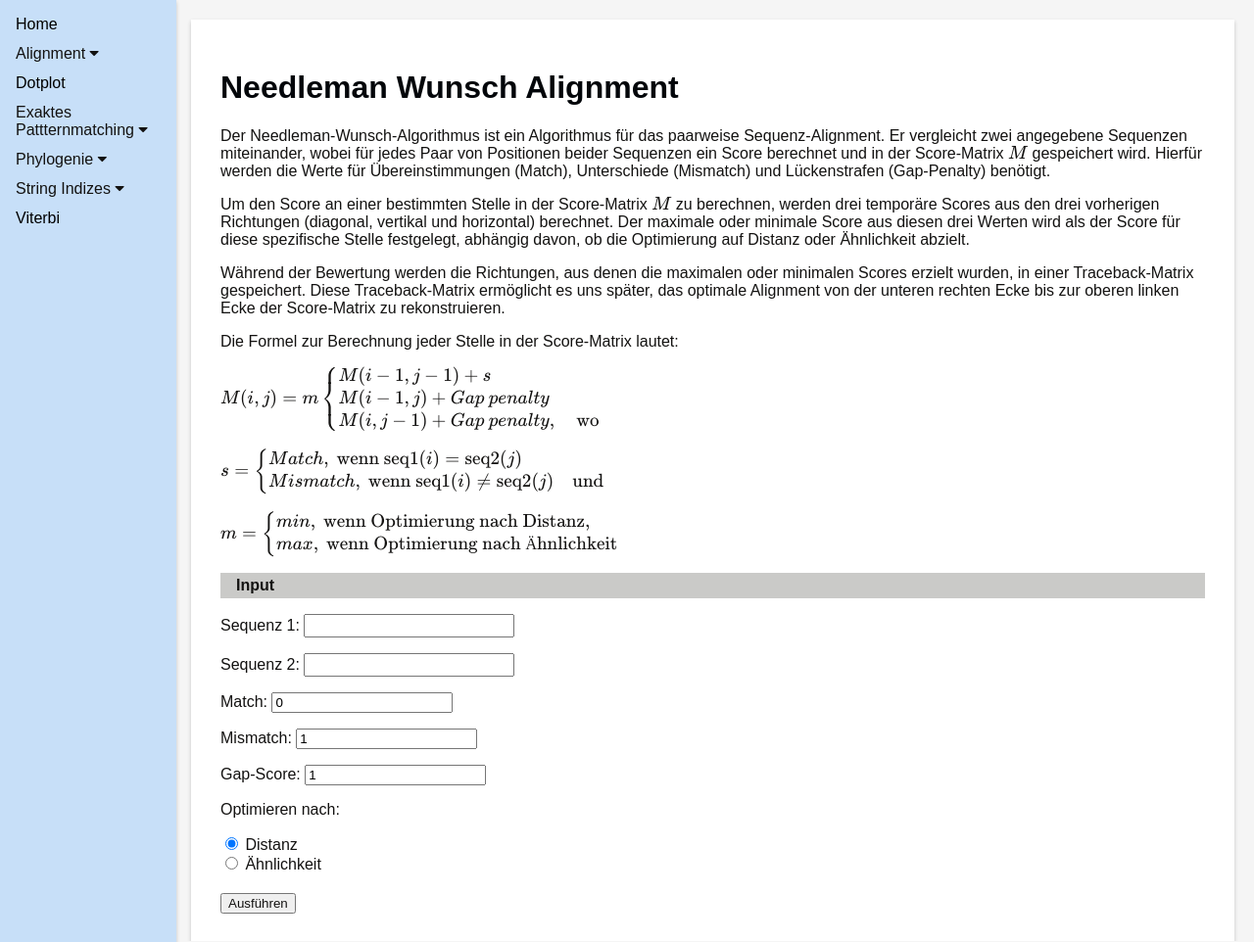
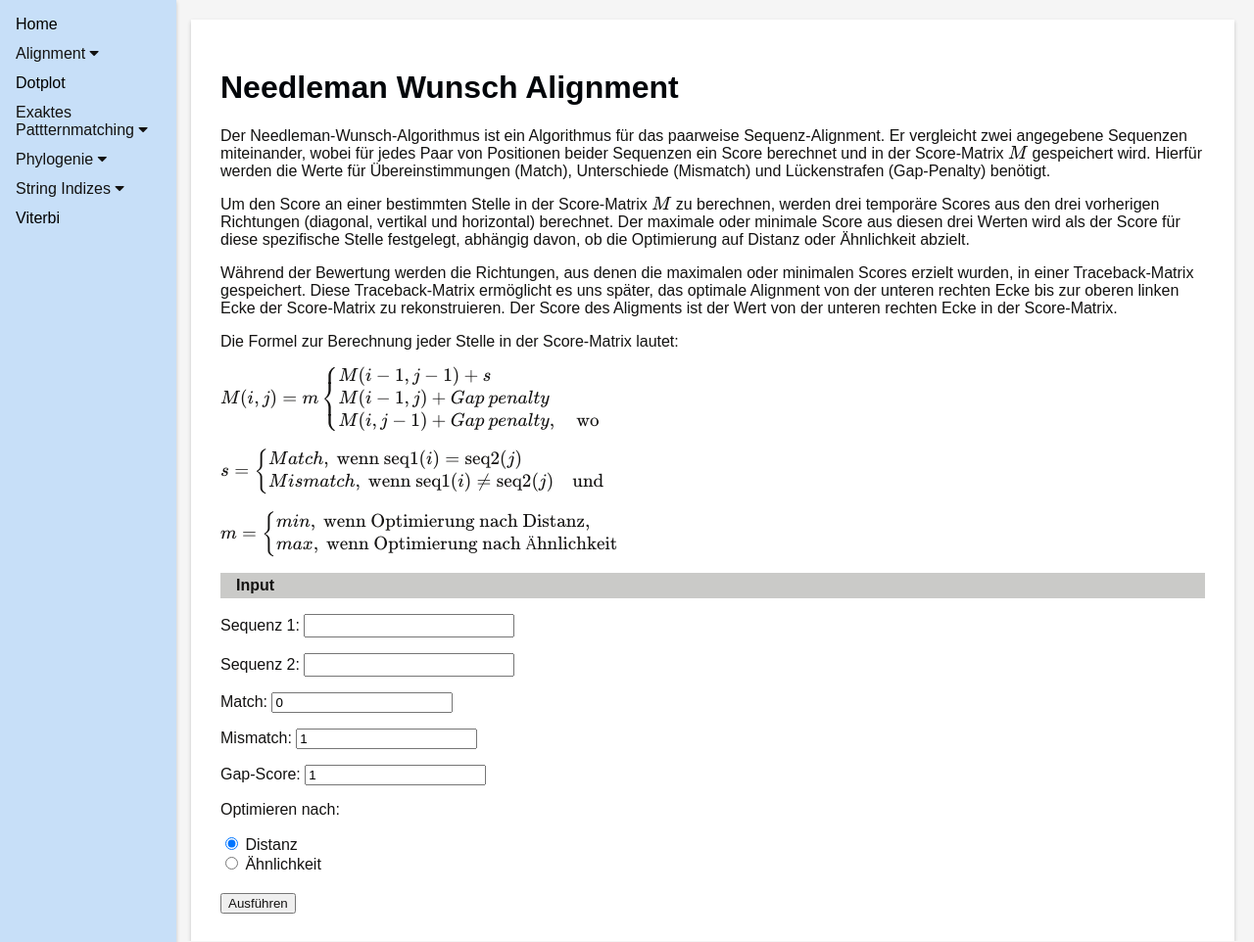
Before and after one commit to ngdqtram99/bioinformatics-hub, a Django app: page /needleman_wunsch/ in a window 1280 px wide. Shown: the top 962 px of the page at 98% size. Run offline with Django 4.2, Linux system fonts and the light colour scheme.

Commit message:
update the description

```diff
--- a/webapp/templates/needleman_wunsch.html
+++ b/webapp/templates/needleman_wunsch.html
@@ -26,6 +26,7 @@
         <p>
         Während der Bewertung werden die Richtungen, aus denen die maximalen oder minimalen Scores erzielt wurden, in einer Traceback-Matrix gespeichert.
         Diese Traceback-Matrix ermöglicht es uns später, das optimale Alignment von der unteren rechten Ecke bis zur oberen linken Ecke der Score-Matrix zu rekonstruieren.
+        Der Score des Aligments ist der Wert von der unteren rechten Ecke in der Score-Matrix.
         </p>
         <p>Die Formel zur Berechnung jeder Stelle in der Score-Matrix lautet: </p>
         <p> \(
```
